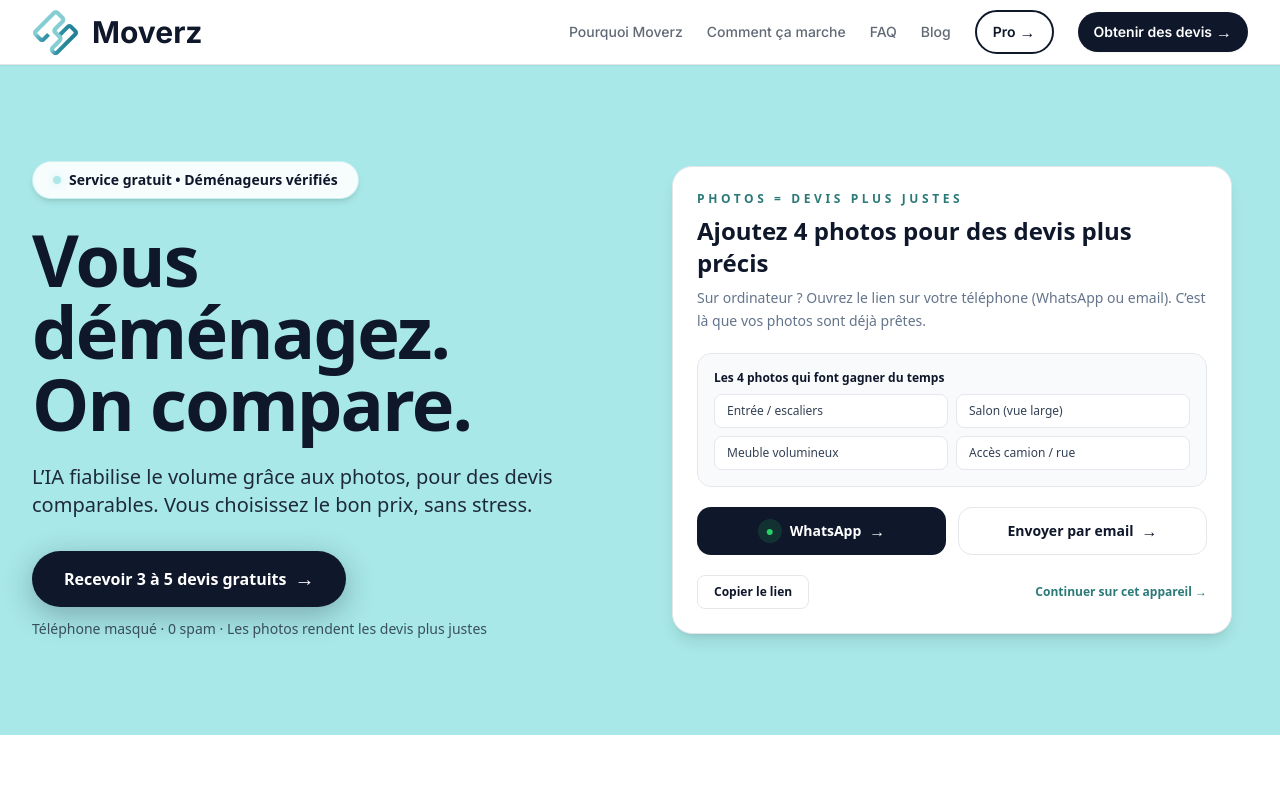
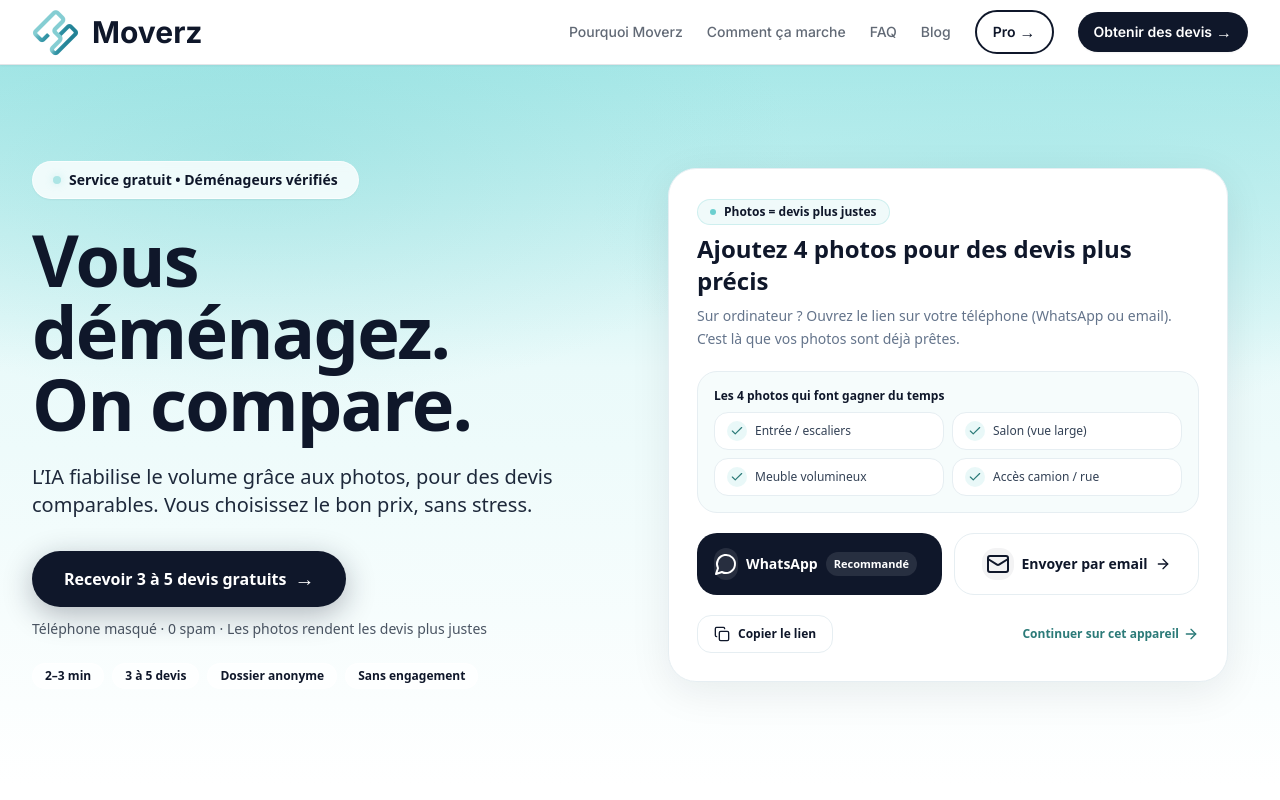
Before and after one commit to gdetaisne/moverz-fr, a Next.js app: page / in a window 1280 px wide. Shown: the top 800 px of the page. Built offline with nearby package versions, Linux system fonts and the light colour scheme.

Commit message:
feat(design): premium white+mints hero + widget polish

```diff
--- a/app/globals.css
+++ b/app/globals.css
@@ -139,8 +139,10 @@
 
   /* Hero background - SOLIDE */
   .bg-hero {
-    /* Teal clair solide - signature Moverz */
-    @apply relative bg-[#A8E8E8];
+    /* Premium: mint → white gradient (less "block of color") */
+    background: radial-gradient(900px 420px at 20% 12%, rgba(107, 207, 207, 0.26), transparent 60%),
+      radial-gradient(700px 380px at 80% 18%, rgba(168, 232, 232, 0.60), transparent 62%),
+      linear-gradient(180deg, #a8e8e8 0%, #eafafa 42%, #ffffff 100%);
   }
 
   /* Boutons - SOLIDES UNIFORMES */
--- a/components/Hero.tsx
+++ b/components/Hero.tsx
@@ -21,17 +21,17 @@ export default function Hero() {
   }, []);
 
   return (
-    <section className="relative overflow-hidden font-sans bg-[#A8E8E8]">
+    <section className="relative overflow-hidden font-sans bg-hero">
 
       {/* Spacing uniforme */}
       <div className="relative mx-auto max-w-7xl px-4 sm:px-6 lg:px-8 py-16 md:py-24">
-        <div className="grid gap-12 lg:grid-cols-2 lg:items-center lg:gap-16">
+        <div className="grid gap-10 lg:grid-cols-2 lg:items-center lg:gap-14">
 
           {/* ========== COLONNE GAUCHE – TEXTE ========== */}
           <div className="mx-auto max-w-2xl text-center lg:mx-0 lg:text-left">
             {/* Badge lumineux */}
             <div
-              className="inline-flex items-center gap-2 rounded-full bg-white/90 px-5 py-2 text-sm font-semibold text-[#0F172A] shadow-md backdrop-blur-sm border border-[#6BCFCF]/30"
+              className="inline-flex items-center gap-2 rounded-full bg-white/80 px-5 py-2 text-sm font-semibold text-[#0F172A] shadow-sm backdrop-blur-sm border border-white/60"
               style={{
                 animation: mounted ? 'fadeInUp 0.6s ease-out' : 'none',
               }}
@@ -71,7 +71,7 @@ export default function Hero() {
               }}
             >
               <a
-                href="https://devis.moverz.fr/?source=moverz.fr&from=/"
+                href="https://devis.moverz.fr/?source=moverz.fr&from=/&devis_range=3-5"
                 className="group inline-flex items-center gap-2 rounded-full bg-[#0F172A] px-8 py-4 text-base font-semibold text-white shadow-[0_8px_30px_rgba(15,23,42,0.3)] hover:shadow-[0_12px_50px_rgba(15,23,42,0.4)] hover:scale-105 transition-all duration-300"
                 aria-label="Obtenir mes devis gratuits"
               >
@@ -81,6 +81,22 @@ export default function Hero() {
               <p className="mt-3 text-sm text-[#1E293B]/80 font-medium">
                 Téléphone masqué · 0 spam · Les photos rendent les devis plus justes
               </p>
+
+              <div className="mt-6 flex flex-wrap items-center justify-center gap-2 lg:justify-start">
+                {[
+                  "2–3 min",
+                  "3 à 5 devis",
+                  "Dossier anonyme",
+                  "Sans engagement",
+                ].map((label) => (
+                  <span
+                    key={label}
+                    className="inline-flex items-center rounded-full bg-white/70 backdrop-blur-sm border border-white/70 px-3 py-1 text-xs font-semibold text-[#0F172A]"
+                  >
+                    {label}
+                  </span>
+                ))}
+              </div>
             </div>
           </div>
 
--- a/components/QuoteBridgeCard.tsx
+++ b/components/QuoteBridgeCard.tsx
@@ -1,6 +1,7 @@
 "use client";
 
 import { useMemo, useState } from "react";
+import { ArrowRight, Check, Copy, Mail, MessageCircle } from "lucide-react";
 
 type QuoteBridgeCardProps = {
   quoteUrl: string;
@@ -52,38 +53,57 @@ export default function QuoteBridgeCard({
   };
 
   return (
-    <div className="rounded-2xl bg-white p-6 shadow-lg border border-[#E3E5E8] space-y-5">
+    <div className="rounded-3xl bg-white p-6 md:p-7 shadow-[0_10px_40px_rgba(15,23,42,0.08)] border border-[#E6EEF2] space-y-5">
       <div className="space-y-2">
-        <p className="text-xs font-semibold uppercase tracking-[0.3em] text-[#2B7A78]">Photos = devis plus justes</p>
+        <div className="inline-flex items-center gap-2 rounded-full bg-[#6BCFCF]/10 border border-[#6BCFCF]/25 px-3 py-1 text-xs font-semibold text-[#0F172A] w-fit">
+          <span className="h-1.5 w-1.5 rounded-full bg-[#6BCFCF]" />
+          Photos = devis plus justes
+        </div>
         <h3 className="text-xl md:text-2xl font-bold text-[#0F172A]">{title}</h3>
         <p className="text-sm text-[#64748B] leading-relaxed">{subtitle}</p>
       </div>
 
-      <div className="rounded-xl border border-[#E5E7EB] bg-[#F8FAFC] p-4">
+      <div className="rounded-2xl border border-[#E6EEF2] bg-[rgba(107,207,207,0.06)] p-4">
         <p className="text-xs font-semibold text-[#0F172A] mb-2">Les 4 photos qui font gagner du temps</p>
         <div className="grid grid-cols-2 gap-2 text-xs text-[#334155]">
-          <div className="rounded-lg bg-white border border-[#E5E7EB] px-3 py-2">Entrée / escaliers</div>
-          <div className="rounded-lg bg-white border border-[#E5E7EB] px-3 py-2">Salon (vue large)</div>
-          <div className="rounded-lg bg-white border border-[#E5E7EB] px-3 py-2">Meuble volumineux</div>
-          <div className="rounded-lg bg-white border border-[#E5E7EB] px-3 py-2">Accès camion / rue</div>
+          {[
+            "Entrée / escaliers",
+            "Salon (vue large)",
+            "Meuble volumineux",
+            "Accès camion / rue",
+          ].map((label) => (
+            <div key={label} className="rounded-xl bg-white border border-[#E6EEF2] px-3 py-2 flex items-center gap-2">
+              <span className="inline-flex h-5 w-5 items-center justify-center rounded-full bg-[#6BCFCF]/15 text-[#2B7A78]">
+                <Check className="h-3.5 w-3.5" />
+              </span>
+              <span>{label}</span>
+            </div>
+          ))}
         </div>
       </div>
 
       <div className="grid gap-3 sm:grid-cols-2">
         <a
           href={whatsappUrl}
-          className="inline-flex items-center justify-center gap-2 rounded-xl bg-[#0F172A] px-5 py-3 text-sm font-semibold text-white hover:bg-[#1E293B] transition-colors"
+          className="inline-flex items-center justify-center gap-2 rounded-2xl bg-[#0F172A] px-5 py-3.5 text-sm font-semibold text-white hover:bg-[#1E293B] transition-colors"
         >
-          <span className="inline-flex h-6 w-6 items-center justify-center rounded-full bg-[#25D366]/15 text-[#25D366]">●</span>
-          WhatsApp
-          <span className="text-base leading-none">→</span>
+          <span className="inline-flex h-8 w-8 items-center justify-center rounded-xl bg-white/10">
+            <MessageCircle className="h-4.5 w-4.5" />
+          </span>
+          <span className="flex items-center gap-2">
+            WhatsApp <span className="text-[11px] font-bold rounded-full bg-white/10 px-2 py-0.5">Recommandé</span>
+          </span>
+          <ArrowRight className="h-4 w-4" />
         </a>
         <a
           href={mailtoUrl}
-          className="inline-flex items-center justify-center gap-2 rounded-xl border border-[#E5E7EB] bg-white px-5 py-3 text-sm font-semibold text-[#0F172A] hover:bg-[#FAFAFA] transition-colors"
+          className="inline-flex items-center justify-center gap-2 rounded-2xl border border-[#E6EEF2] bg-white px-5 py-3.5 text-sm font-semibold text-[#0F172A] hover:bg-[#FAFAFA] transition-colors"
         >
+          <span className="inline-flex h-8 w-8 items-center justify-center rounded-xl bg-[#0F172A]/5">
+            <Mail className="h-4.5 w-4.5 text-[#0F172A]" />
+          </span>
           Envoyer par email
-          <span className="text-base leading-none">→</span>
+          <ArrowRight className="h-4 w-4" />
         </a>
       </div>
 
@@ -91,12 +111,13 @@ export default function QuoteBridgeCard({
         <button
           type="button"
           onClick={onCopy}
-          className="inline-flex items-center gap-2 rounded-lg border border-[#E5E7EB] bg-white px-4 py-2 text-xs font-semibold text-[#0F172A] hover:bg-[#FAFAFA] transition-colors"
+          className="inline-flex items-center gap-2 rounded-xl border border-[#E6EEF2] bg-white px-4 py-2.5 text-xs font-semibold text-[#0F172A] hover:bg-[#FAFAFA] transition-colors"
         >
+          <Copy className="h-4 w-4" />
           {copied ? "Lien copié" : "Copier le lien"}
         </button>
-        <a href={quoteUrl} className="text-xs font-semibold text-[#2B7A78] hover:underline">
-          Continuer sur cet appareil →
+        <a href={quoteUrl} className="text-xs font-semibold text-[#2B7A78] hover:underline inline-flex items-center gap-1">
+          Continuer sur cet appareil <ArrowRight className="h-4 w-4" />
         </a>
       </div>
     </div>
--- a/components/RealStories.tsx
+++ b/components/RealStories.tsx
@@ -6,7 +6,7 @@ export default function RealStories() {
       name: "Sophie L.",
       city: "Lyon",
       outcome: "800€ économisés",
-      quote: "J'ai reçu 6 devis en 2 jours. Le moins cher était 800€ moins cher que ce que j'allais payer.",
+      quote: "J'ai reçu 4 devis en 48h. Le moins cher était 800€ moins cher que ce que j'allais payer.",
       initials: "SL",
     },
     {
--- a/components/VisualProof.tsx
+++ b/components/VisualProof.tsx
@@ -38,7 +38,7 @@ export default function VisualProof() {
           {/* Quotes preview - Minimalist */}
           <div className="space-y-3">
             <p className="text-sm font-medium text-white/70 uppercase tracking-wide mb-4">
-              5 devis comparables reçus
+              3 à 5 devis comparables reçus
             </p>
 
             {[
```
